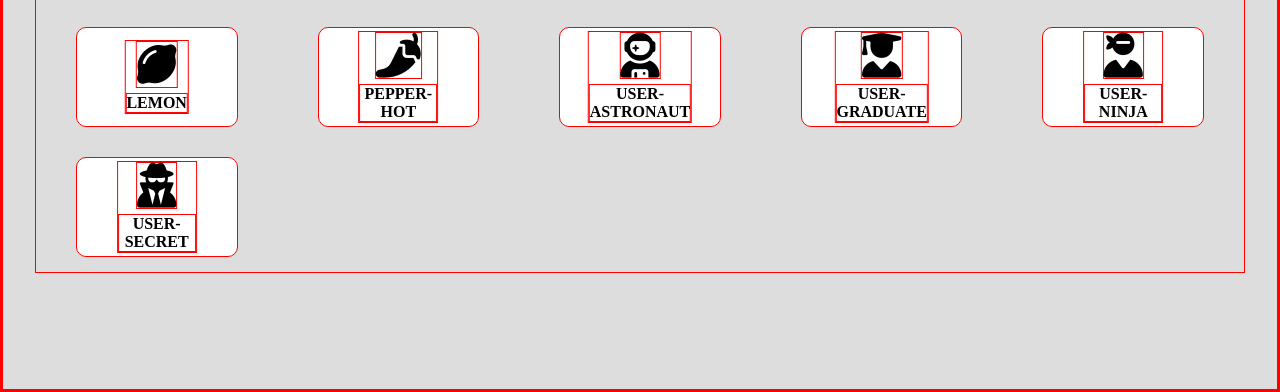
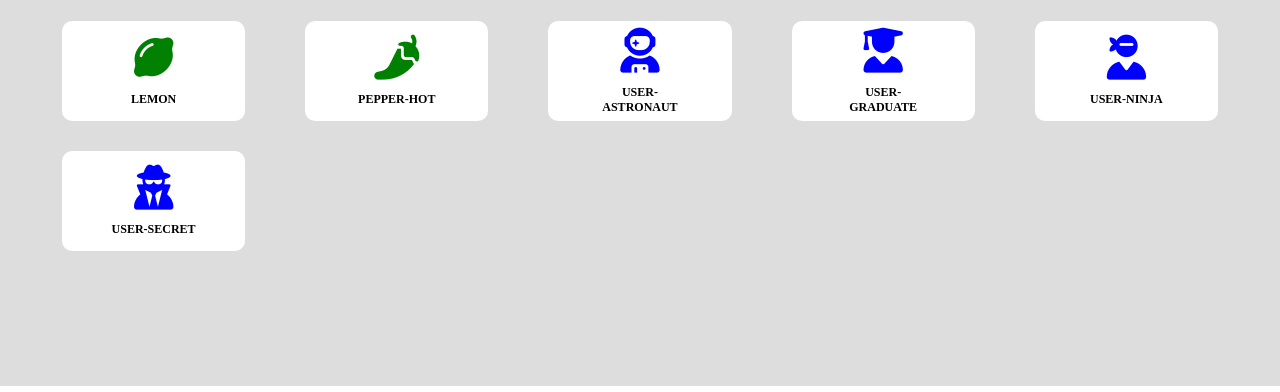
Before and after one commit to salamone-gius/js-es6-icons, a plain HTML site: page index.html in a window 1280 px wide. Shown: the part 414-806 px from the top of the page. Drawn offline with Linux system fonts and the light colour scheme.

Commit message:
icon's color added (mlstn-2)

```diff
--- a/css/style.css
+++ b/css/style.css
@@ -3,7 +3,6 @@
     box-sizing: border-box;
     padding: 0;
     margin: 0;
-    border: 1px solid red;
 }
 
 /* COMMONS */
@@ -55,10 +54,10 @@ main {
 }
 
 .big.icon.box {
-    width: calc(100% / 5 - 80px);
+    width: calc(100% / 5 - 60px);
     height: 100px;
     background-color: white;
-    margin: 15px 40px;
+    margin: 15px 30px;
     border-radius: 10px;
     position: relative;
 }
@@ -78,7 +77,8 @@ main {
 
 .small.icon.box .label {
     text-align: center;
-    margin-top: 5px;
+    margin-top: 12px;
     text-transform: uppercase;
     font-weight: bold;
+    font-size: 12px;
 }
--- a/js/data.js
+++ b/js/data.js
@@ -131,15 +131,21 @@ for (let i = 0; i < icons.length; i++) {
 	// - richiamo dal template nell'HTML (iconBox) tutti gli elementi a cui dovrò assegnare delle proprietà:
 	// - nell'elemento .label inserisco (.innerHTML) il valore della chiave 'name' di tutti gli oggetti dell'array icons;
 	iconBox.querySelector(".label").innerHTML = name;
-	// - all'elemento .single-icon aggiungo le classi necessarie per visualizzarla (.innerHTML) composte dai valori delle chiavi 'family', 'prefix' e 'name' di tutti gli oggetti dell'array icons;
+	// - all'elemento .single-icon aggiungo le classi necessarie per visualizzarla (.classList.add) composte dai valori delle chiavi 'family', 'prefix' e 'name' di tutti gli oggetti dell'array icons;
 	iconBox.querySelector(".single-icon").classList.add(family, prefix + name);
+
+	// Milestone 2
+	// Ciascuna icona ha una proprietà "color": utilizzare questa proprietà per visualizzare le icone del colore corrispondente:
+	//  all'elemento .single-icon aggiungo lo stile in-line affinchè il colore corrisponda al valore della chiave 'color' di tutti gli oggetti dell'array icons.
+	iconBox.querySelector(".single-icon").style.color = color;
+
 	// - appendo ogni iconBox al container.
     container.append(iconBox);
 }
 
 
-// Milestone 2
-// Ciascuna icona ha una proprietà "color": utilizzare questa proprietà per visualizzare le icone del colore corrispondente.
+
+
 // Milestone 3
 // Aggiungere alla pagina una select in cui le options corrispondono ai vari tipi di icone (animal, vegetable, user). Quando l'utente seleziona un tipo dalla select, visualizzare solamente le icone corrispondenti.
 
```
